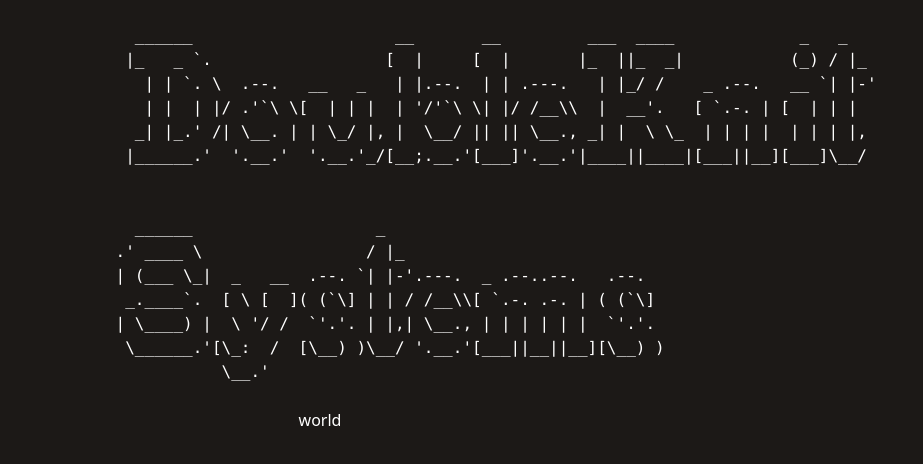
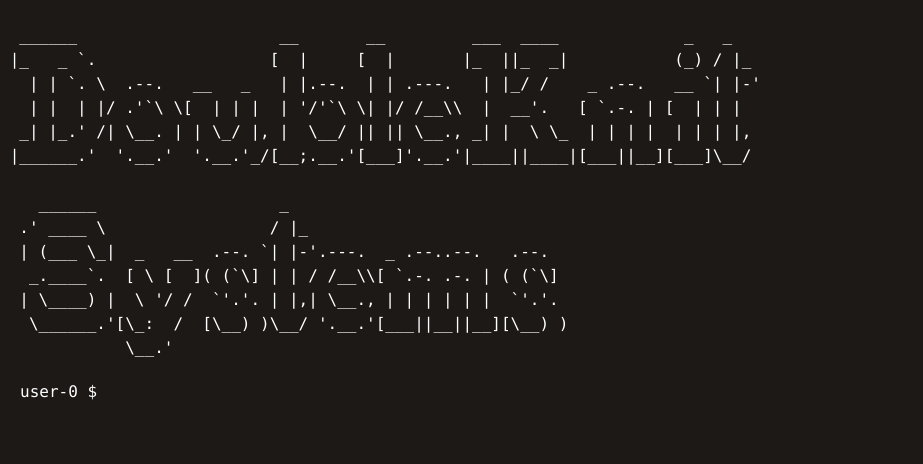
Before and after one commit to aNiemack/aNiemack.github.io, a Gatsby site: page / in a window 1280 px wide. Shown: the whole page, without its empty margins (0-923 px from the left). Built offline with nearby package versions, Linux system fonts and the light colour scheme; Gatsby itself is replaced by a stand-in of ours.

Commit message:
Typewriter, need to focus input.

```diff
--- a/src/pages/index.tsx
+++ b/src/pages/index.tsx
@@ -1,24 +1,22 @@
 import * as React from "react";
 import type { HeadFC, PageProps } from "gatsby";
+import { useState, useEffect, useRef } from "react";
+
+const delay = (ms: number) => new Promise((res) => setTimeout(res, ms));
 
 const IndexPage: React.FC<PageProps> = () => {
-  return (
-    <main className="h-[100vh] w-[100vw] bg-stone-900">
-      <pre className="text-white p-0 m-0">
-          <code>
-            {`
+  const [doubleKnit, setDoubleKnit] = useState(``);
+  const [systems, setSystems] = useState(``);
+  const text = `
   ______                     __       __         ___  ____             _   _
  |_   _ \`.                  [  |     [  |       |_  ||_  _|           (_) / |_
    | | \`. \\  .--.   __   _   | |.--.  | | .---.   | |_/ /    _ .--.   __ \`| |-'
    | |  | |/ .'\`\\ \\[  | | |  | '/'\`\\ \\| |/ /__\\\\  |  __'.   [ \`.-. | [  | | |
   _| |_.' /| \\__. | | \\_/ |, |  \\__/ || || \\__., _| |  \\ \\_  | | | |  | | | |,
  |______.'  '.__.'  '.__.'_/[__;.__.'[___]'.__.'|____||____|[___||__][___]\\__/
-            `}
-          </code>
-        </pre>
-        <pre className="text-white p-0 m-0">
-          <code>
-            {`
+`;
+
+  const text1 = `
     ______                   _
   .' ____ \\                 / |_
   | (___ \\_|  _   __  .--. \`| |-'.---.  _ .--..--.   .--.
@@ -26,12 +24,54 @@ const IndexPage: React.FC<PageProps> = () => {
   | \\____) |  \\ '/ /  \`'.'. | |,| \\__., | | | | | |  \`'.'.
    \\______.'[\\_:  /  [\\__) )\\__/ '.__.'[___||__||__][\\__) )
              \\__.'
-            `}
-          </code>
+`;
+
+  let i = 0;
+  const writer = async (
+    text: string,
+    foo: { (value: React.SetStateAction<string>): void; (arg0: string): void }
+  ) => {
+    for (const char of text) {
+      foo((old: string) => old + char);
+      await delay(1);
+    }
+  };
+
+  useEffect(() => {
+    writer(text, setDoubleKnit);
+    if (doubleKnit.length == text.length) {
+      writer(text1, setSystems);
+    }
+  }, []);
+
+  useEffect(() => {
+    if (doubleKnit.length == text.length) {
+      writer(text1, setSystems);
+    }
+  }, [doubleKnit]);
+
+  return (
+    <main className="h-[100vh] w-[100vw] bg-stone-900 font-mono">
+      <pre className="text-white p-0 m-0">
+        <code>{doubleKnit}</code>
       </pre>
-      <div className="grid grid-cols-2 justify-items-center">
-
-        <div className="text-white">world</div>
+      <pre className="text-white p-0 m-0">
+        <code>{systems}</code>
+      </pre>
+      <div
+        className={
+          doubleKnit.length == text.length && systems.length == text1.length
+            ? "flex flex-row m-5 space-x-2"
+            : "hidden"
+        }
+      >
+        <div className="text-white whitespace-nowrap">user-0 $</div>
+        <input
+          className="w-full bg-stone-900 text-white focus:outline-none"
+          type="text"
+          name="cmdline"
+          autoFocus
+        />
       </div>
     </main>
   );
```
Lines whose indentation alone changed are shown as unchanged.
